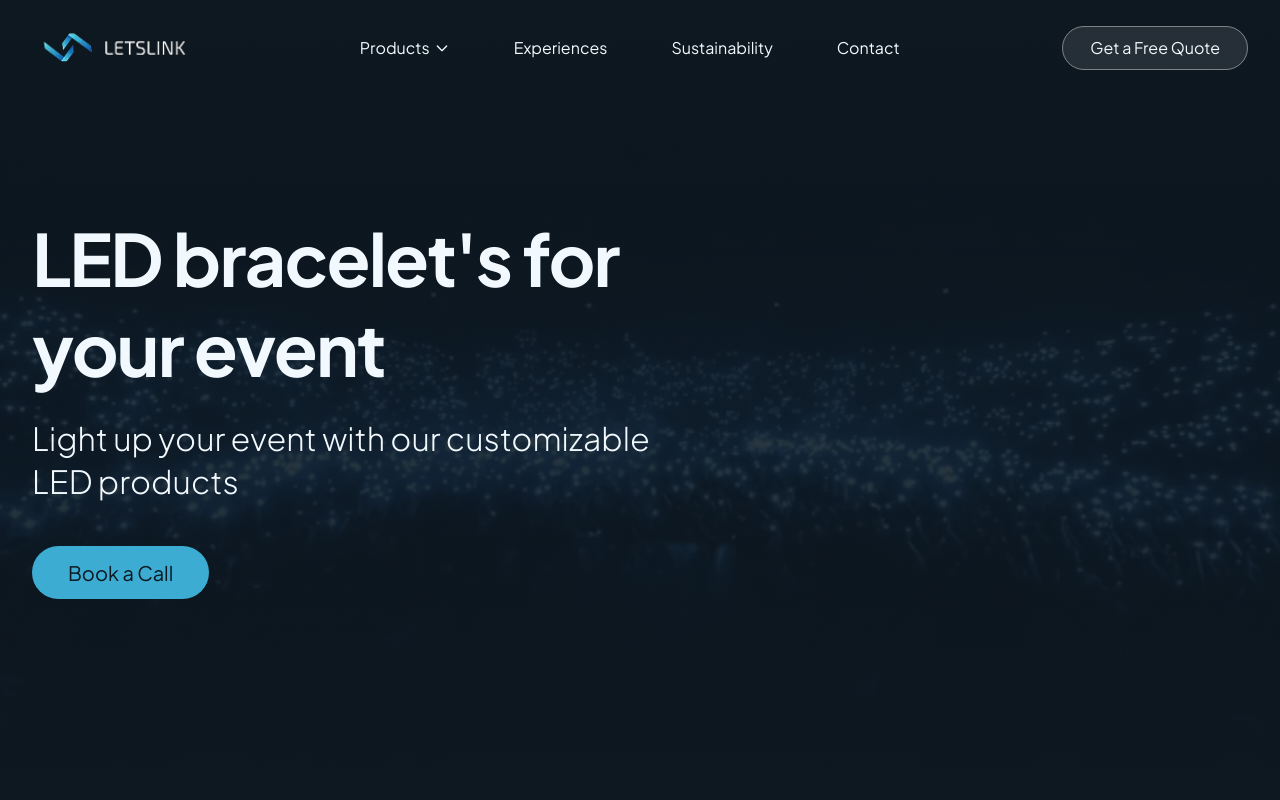
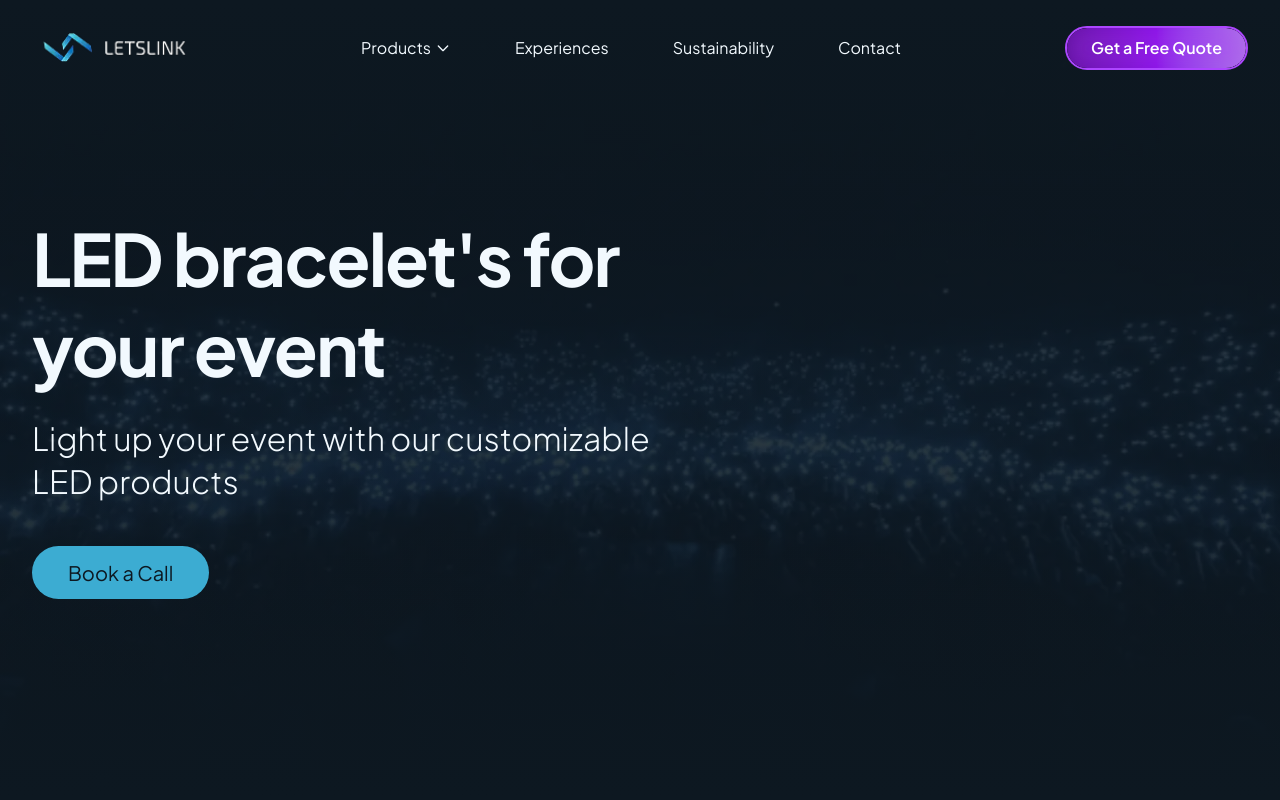
Before and after one commit to AliBakayPXL/LetsLink, a React (Vite) app: page / in a window 1280 px wide. Shown: the top 800 px of the page. Built offline with nearby package versions, Linux system fonts and the light colour scheme.

Commit message:
Neon button added

```diff
--- a/src/components/CTABlock.tsx
+++ b/src/components/CTABlock.tsx
@@ -1,5 +1,6 @@
 import React, { useRef, useEffect } from "react";
 import { Link } from "react-router-dom";
+import NeonButton from "./NeonButton";
 import LetsLinkVideo from "../assets/LetsLink.mp4";
 
 const CTABlock: React.FC = () => {
@@ -30,12 +31,13 @@ const CTABlock: React.FC = () => {
           <br />
           Seamless Connections and Smart Technology
         </h1>
-        <Link
+        <NeonButton
           to="/Contact#contact"
-          className="px-8 py-4 bg-white/20 hover:bg-white/30 text-white font-semibold rounded-full backdrop-blur-md border border-white transition-all duration-200 text-lg shadow"
+          LinkComponent={Link}
+          className="px-8 py-4 text-white font-semibold rounded-fulltransition-all duration-200 text-lg"
         >
           Get a Free Quote &rarr;
-        </Link>
+        </NeonButton>
       </div>
       {/* Extra donker overlay voor contrast */}
       <div className="absolute inset-0 bg-black/30"></div>
--- a/src/components/ExperienceNavbar.tsx
+++ b/src/components/ExperienceNavbar.tsx
@@ -1,5 +1,6 @@
 import { useState, useCallback, memo } from "react";
 import { Link } from "react-router-dom";
+import NeonButton from "./NeonButton";
 import LogoPrimary from "../assets/logo.webp";
 
 interface MenuItem {
@@ -177,12 +178,13 @@ const ExperienceNavbar = () => {
           </ul>
 
           {/* Desktop Button */}
-          <Link
-            to="/Contact#contact"
-            className="hidden lg:block bg-white/10 outline-1 outline-white/40 outline-offset-[-1px] px-7 py-2.5 rounded-full transition-all duration-200 hover:bg-[#3CACD2] hover:outline-none hover:text-primary whitespace-nowrap"
+          <NeonButton
+          to="/Contact#contact"
+          LinkComponent={Link}
+          className="hidden lg:block"
           >
-            Get a Free Quote
-          </Link>
+          Get a Free Quote
+          </NeonButton>
 
           {/* Mobile Menu Button */}
           <MenuButton isOpen={isSidebarOpen} onClick={toggleSidebar} />
@@ -259,12 +261,12 @@ const ExperienceNavbar = () => {
                 </li>
               ))}
               <li>
-                <Link
-                  to="/Contact#contact"
-                  className="inline-block bg-white/10 outline-1 outline-white/40 outline-offset-[-1px] px-7 py-2.5 rounded-full transition-all duration-200 hover:bg-[#3CACD2] hover:outline-none hover:text-primary whitespace-nowrap"
-                >
-                  Book a Call
-                </Link>
+              <NeonButton
+          to="/Contact#contact"
+          LinkComponent={Link}
+          >
+          Get a Free Quote
+          </NeonButton>
               </li>
             </ul>
           </div>
--- a/src/components/Navbar.tsx
+++ b/src/components/Navbar.tsx
@@ -1,6 +1,7 @@
 import { useState, useCallback, memo, useEffect } from "react";
 import { Link } from "react-router-dom";
 import LogoPrimary from "../assets/logo.webp";
+import NeonButton from "./NeonButton";
 
 interface MenuItem {
   label: string;
@@ -196,12 +197,13 @@ const Navbar = () => {
           </ul>
 
           {/* Desktop Button */}
-          <Link
-            to="/Contact#contact"
-            className="hidden lg:block bg-white/10 outline-1 outline-white/40 outline-offset-[-1px] px-7 py-2.5 rounded-full transition-all duration-200 hover:bg-[#3CACD2] hover:outline-none hover:text-primary whitespace-nowrap"
+          <NeonButton
+          to="/Contact#contact"
+          LinkComponent={Link}
+          className="hidden lg:block"
           >
-            Get a Free Quote
-          </Link>
+          Get a Free Quote
+          </NeonButton>
 
           {/* Mobile Menu Button */}
           <MenuButton isOpen={isSidebarOpen} onClick={toggleSidebar} />
@@ -278,12 +280,13 @@ const Navbar = () => {
                 </li>
               ))}
               <li>
-                <Link
-                  to="/Contact#contact"
-                  className="inline-block bg-white/10 outline-1 outline-white/40 outline-offset-[-1px] px-7 py-2.5 rounded-full transition-all duration-200 hover:bg-[#3CACD2] hover:outline-none hover:text-primary whitespace-nowrap"
-                >
-                  Book a Call
-                </Link>
+              <NeonButton
+          to="/Contact#contact"
+          LinkComponent={Link}
+          className="rounded-full"
+          >
+          Get a Free Quote
+          </NeonButton>
               </li>
             </ul>
           </div>
--- /dev/null
+++ b/src/components/NeonButton.tsx
@@ -0,0 +1,96 @@
+import React, { memo } from 'react';
+
+interface NeonButtonProps {
+  children: React.ReactNode;
+  href?: string;
+  to?: string;
+  onClick?: () => void;
+  className?: string;
+  LinkComponent?: React.ComponentType<any>;
+  disabled?: boolean;
+  type?: 'button' | 'submit' | 'reset';
+}
+
+const NeonButton = memo<NeonButtonProps>(({
+  children,
+  href,
+  to,
+  onClick,
+  className = "",
+  LinkComponent,
+  disabled = false,
+  type = "button"
+}) => {
+  const baseClasses = `
+    relative px-6 py-2 text-white font-semibold bg-transparent
+    border-2 border-purple-500 rounded-full overflow-hidden group
+    transition-all duration-300 hover:scale-105 backdrop-blur-md
+    ${disabled ? 'opacity-50 cursor-not-allowed' : 'cursor-pointer'}
+    ${className}
+  `.trim();
+
+  const content = (
+    <>
+      {/* Pulsating gradient background */}
+      <div className="absolute inset-0 rounded-full bg-gradient-to-r from-purple-800 via-purple-600 to-purple-400 animate-pulse opacity-90"></div>
+
+      {/* Subtle soft glow */}
+      <div className="absolute inset-0 rounded-full blur-sm bg-purple-500 opacity-20 group-hover:opacity-40 transition-opacity duration-300"></div>
+
+      {/* Button text */}
+      <span className="relative z-10 whitespace-nowrap">{children}</span>
+
+      {/* Extra styles for animation */}
+      <style>{`
+        @keyframes neon-glow {
+          0%, 100% {
+            box-shadow:
+              0 0 5px #9333ea,
+              0 0 10px #9333ea,
+              0 0 15px #c084fc;
+          }
+          50% {
+            box-shadow:
+              0 0 10px #a855f7,
+              0 0 20px #e9d5ff;
+          }
+        }
+
+        .group:hover {
+          animation: neon-glow 2s ease-in-out infinite;
+        }
+      `}</style>
+    </>
+  );
+
+  if (LinkComponent && to) {
+    return (
+      <LinkComponent to={to} className={baseClasses} onClick={onClick}>
+        {content}
+      </LinkComponent>
+    );
+  }
+
+  if (href) {
+    return (
+      <a href={href} className={baseClasses} onClick={onClick}>
+        {content}
+      </a>
+    );
+  }
+
+  return (
+    <button
+      type={type}
+      className={baseClasses}
+      onClick={onClick}
+      disabled={disabled}
+    >
+      {content}
+    </button>
+  );
+});
+
+NeonButton.displayName = 'NeonButton';
+
+export default NeonButton;
```
